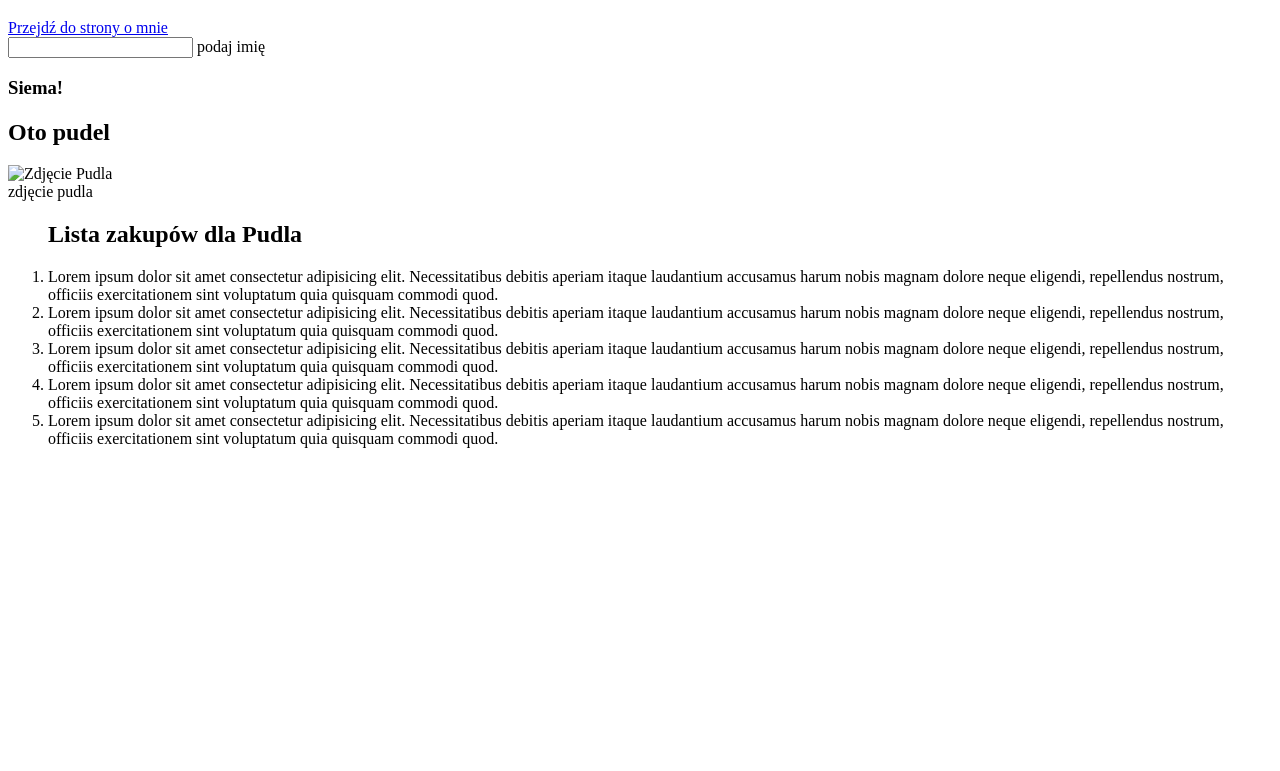
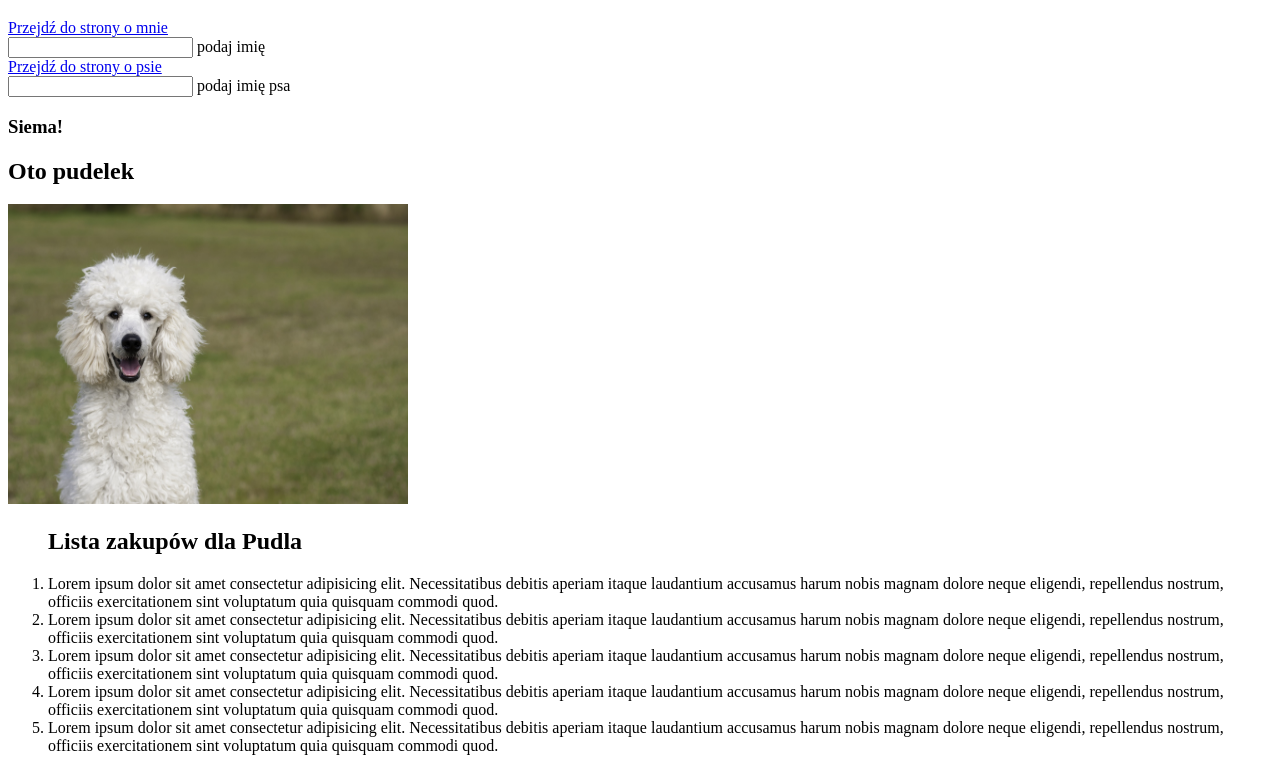
Before and after one commit to natalia-konopinska/html-zadania, a plain HTML site: page cwiczenia html 07.03/index.html in a window 1280 px wide. Shown: the part 61-832 px from the top of the page. Before the commit the page ends 800 px from the top, so only its background shows below. Drawn offline with Linux system fonts and the light colour scheme.

Commit message:
added proper size of photo, hist.edit

```diff
--- a/cwiczenia html 07.03/index.html
+++ b/cwiczenia html 07.03/index.html
@@ -16,16 +16,24 @@
   <main>
     <input name="first-name" id="first-name" type="text" />
     <label form="first-name"></label> podaj imię
+    <nav>
+    <a href="https://www.pudelek.pl/">Przejdź do strony o psie</a>
+  </nav>
+
+    <input name="dog name" id="dog-name" type="text" />
+    <label form="dog-name"></label> podaj imię psa
 
     <h3>Siema!</h3>
 
-    <h2>Oto pudel</h2>
+    <h2>Oto pudelek</h2>
     <aside>
       <img
-      src="$RISEZS0.jpg"
-      alt="Zdjęcie Pudla"/>
+      src="image/pudel.jpg"
+      height="300px"
+      width="400px" />
+
+      <alt="Zdjęcie Pudla>
     </aside>
-    <a>zdjęcie pudla</a>
     <a target="_blank" href="https://www.pudelek.pl/"></a>
     <ol>
       <h2>Lista zakupów dla Pudla</h2>
```
